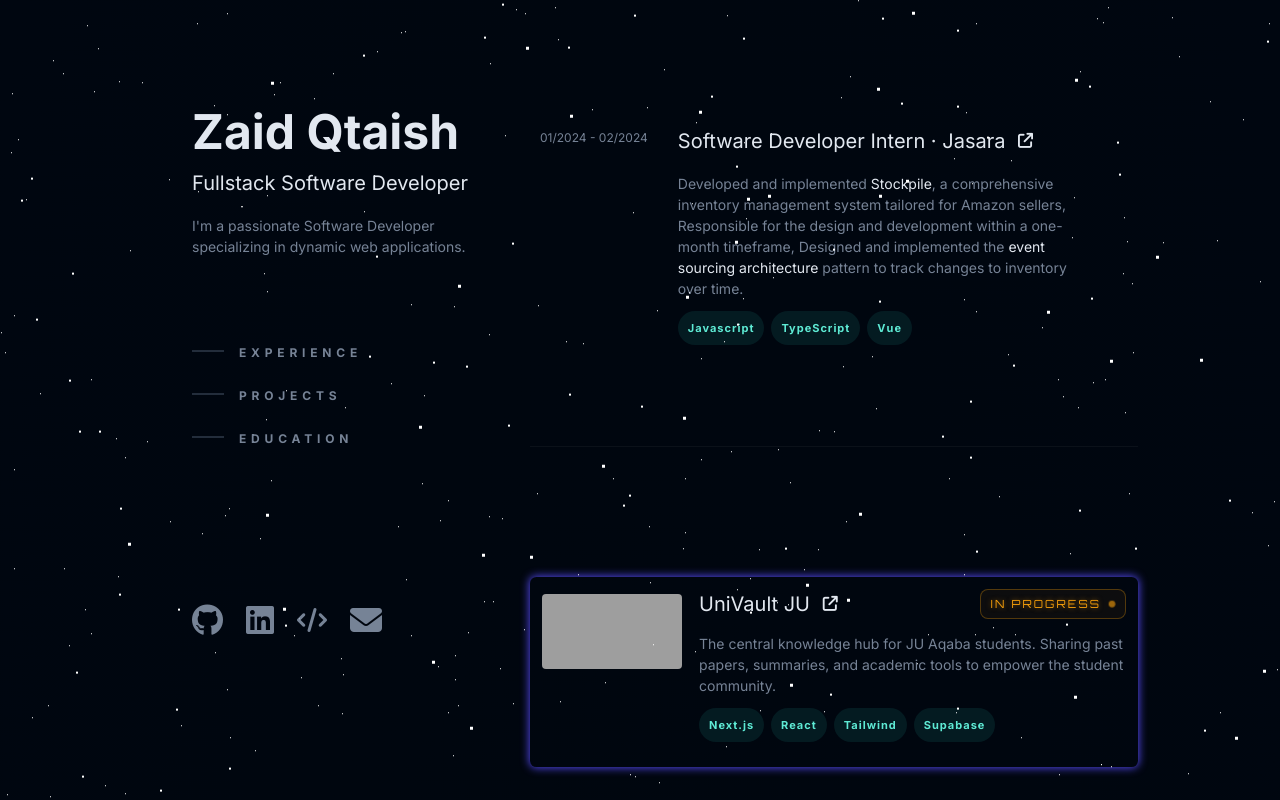
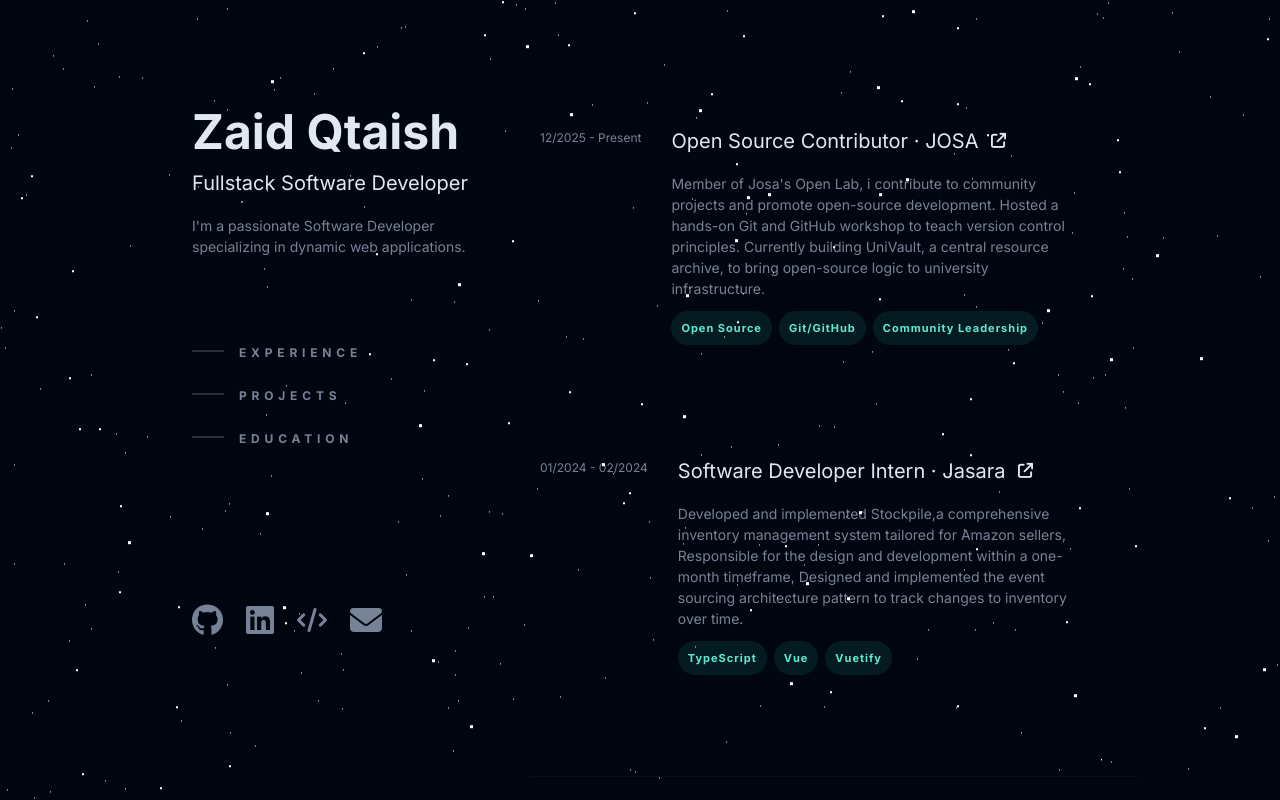
Before and after one commit to ZaidQtaish/zaidqtaish.github.io, a React (Vite) app: page / in a window 1280 px wide. Shown: the top 800 px of the page. Built offline with nearby package versions, Linux system fonts and the light colour scheme; grey boxes are pictures that could not be loaded.

Commit message:
feat: added experienceCard logic to add more roles

```diff
--- a/src/App.jsx
+++ b/src/App.jsx
@@ -1,14 +1,14 @@
 import useGlowEffect from "./useGlowEffect.js";
 import Menu from "./components/Menu.jsx";
 import Experience from "./components/Experience.jsx";
-import Project from "./components/Project.jsx";
+import ProjectCard from "./components/ProjectCard.jsx";
 import Education from "./components/Education.jsx";
-import projectsList from "./projects.json";
+import projectsList from "./data/projects.json";
 
 function App() {
   useGlowEffect();
   const projectComponents = projectsList.map((project) => (
-    <Project
+    <ProjectCard
       key={project.id}
       title={project.title}
       description={project.description}
--- a/src/components/Experience.jsx
+++ b/src/components/Experience.jsx
@@ -1,30 +1,20 @@
+import ExperienceCard from "./ExperienceCard"
+import experienceList from "../data/experience.json"
+
 export default function Experience() {
   return (
     <section id="experience">
-      <a className="item-link" target="_blank" href="https://jasaratech.com/">
-        <div className="exp-item">
-          <div className="date sub">01/2024 - 02/2024</div>
-          <div className="exp-info">
-            <h2 className="title">
-              Software Developer Intern · Jasara{" "}
-              <i className="fa-solid fa-arrow-up-right-from-square fa-xs"></i>
-            </h2>
-            <p className="sub">
-              Developed and implemented <span className="hi">Stockpile</span>, a
-              comprehensive inventory management system tailored for Amazon
-              sellers, Responsible for the design and development within a
-              one-month timeframe, Designed and implemented the{" "}
-              <span className="hi">event sourcing architecture</span> pattern to
-              track changes to inventory over time.
-            </p>
-            <div className="tools">
-              <span className="tool">Javascript</span>
-              <span className="tool">TypeScript</span>
-              <span className="tool">Vue</span>
-            </div>
-          </div>
-        </div>
-      </a>
+      {experienceList.map((exp) => (
+        <ExperienceCard
+          key={exp.id}
+          company={exp.company.name}
+          companyLink={exp.company.link}
+          role={exp.role}
+          duration={exp.duration}
+          description={exp.description}
+          skills={exp.skills}
+        />
+      ))}
     </section>
   );
 }
--- /dev/null
+++ b/src/components/ExperienceCard.jsx
@@ -0,0 +1,20 @@
+export default function ExperienceCard({ role, company, companyLink, duration, description, skills }) {
+  const toolsComponent = skills.map((skill) => (
+    <span className="tool">{skill}</span>
+  ));
+  return (
+      <a className="item-link" target="_blank" href={companyLink}>
+        <div className="exp-item">
+          <div className="date sub">{duration}</div>
+          <div className="exp-info">
+            <h2 className="title">
+              {role} · {company}{" "}
+              <i className="fa-solid fa-arrow-up-right-from-square fa-xs"></i>
+            </h2>
+            <p className="sub">{description}</p>
+            <div className="tools">{toolsComponent}</div>
+          </div>
+        </div>
+      </a>
+  );
+}
--- a/src/components/Project.jsx
+++ b/src/components/ProjectCard.jsx
@@ -1,4 +1,4 @@
-export default function Project(props) {
+export default function ProjectCard(props) {
   const { title, description, image, link, skills } = props;
   const toolsComponent = skills.map((skill) => (
     <span className="tool">{skill}</span>
--- /dev/null
+++ b/src/data/experience.json
@@ -0,0 +1,32 @@
+[
+        {
+        "id": 1,
+        "company": {
+            "name": "JOSA",
+            "link": "https://josa.ngo/"
+        },
+        "role": "Open Source Contributor",
+        "duration": "12/2025 - Present",
+        "description": "Member of Josa's Open Lab, i contribute to community projects and promote open-source development. Hosted a hands-on Git and GitHub workshop to teach version control principles. Currently building UniVault, a central resource archive, to bring open-source logic to university infrastructure.",
+        "skills": [
+            "Open Source",
+            "Git/GitHub",
+            "Community Leadership"
+        ]
+    },
+        {
+        "id": 2,
+        "company": {
+            "name": "Jasara",
+            "link": "https://jasaratech.com/"
+        },
+        "role": "Software Developer Intern",
+        "duration": "01/2024 - 02/2024",
+        "description": "Developed and implemented Stockpile,a comprehensive inventory management system tailored for Amazon sellers, Responsible for the design and development within a one-month timeframe, Designed and implemented the event sourcing architecture pattern to track changes to inventory over time.",
+        "skills": [
+            "TypeScript",
+            "Vue",
+            "Vuetify"
+        ]
+    }
+]
--- a/src/styles/style.css
+++ b/src/styles/style.css
@@ -107,16 +107,11 @@
 #projects {
     display: flex;
     flex-direction: column;
+    gap: 70px;
     width: 38rem;
     margin-bottom: 130px;
     border-bottom: solid 1px #9f9f9f11;
     padding-bottom: 70px;
-}
-
-#projects {
-    display: flex;
-    flex-direction: column;
-    gap: 70px;
 }
 
 #education {
```
Also changed, not shown: src/data/projects.json (renamed from src/projects.json).
